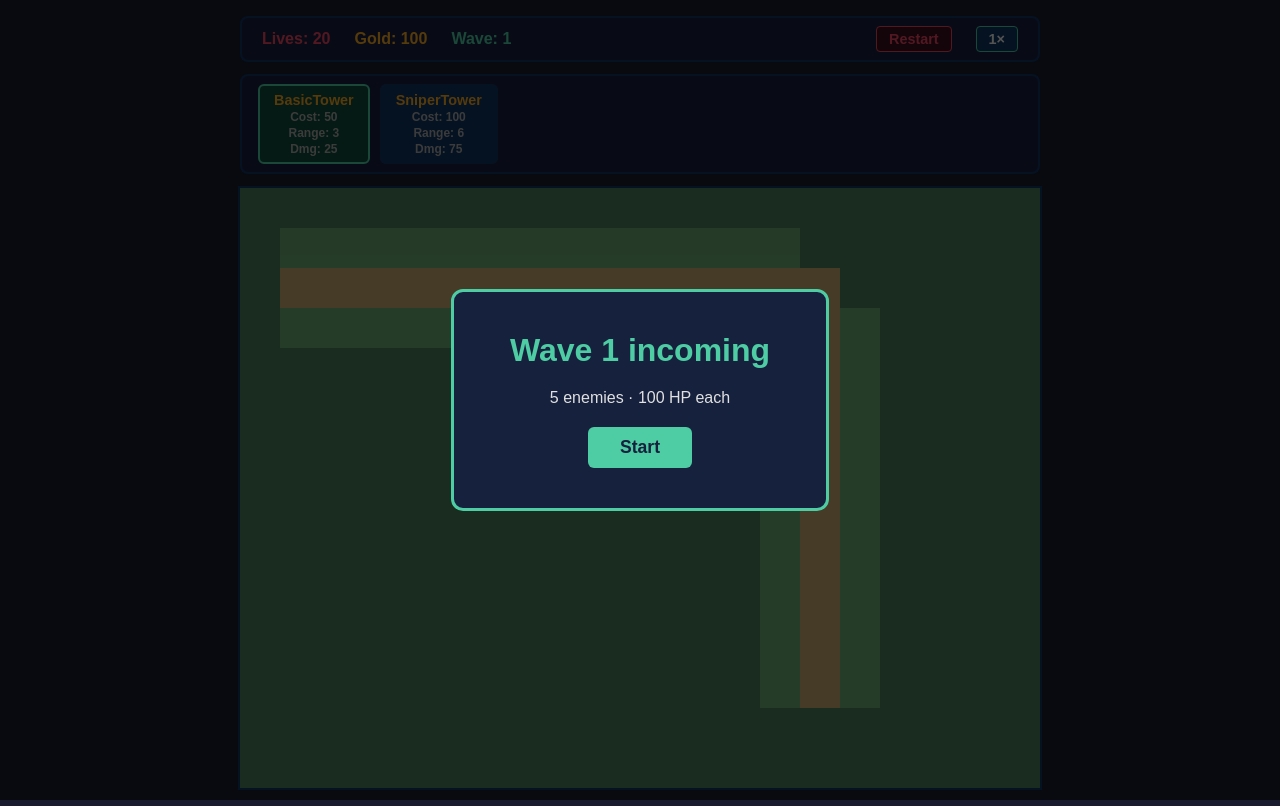
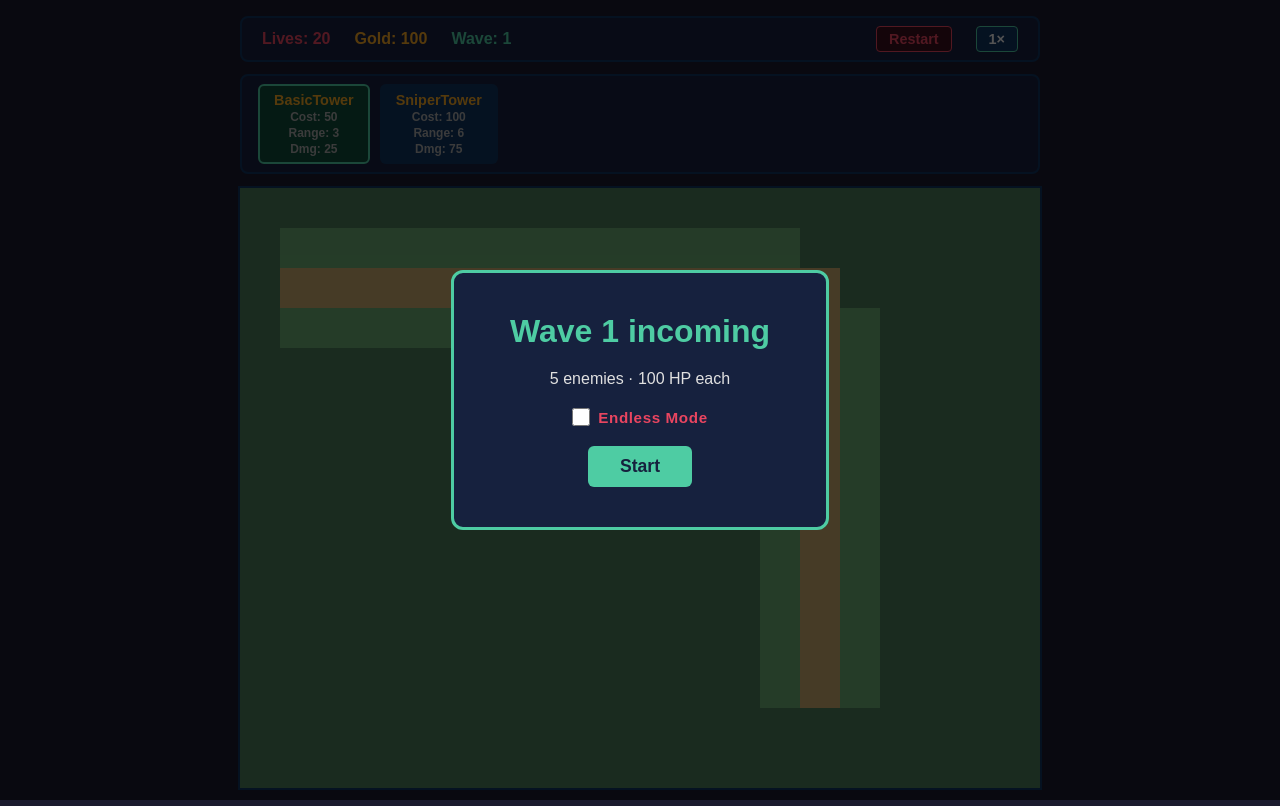
Before and after one commit to pf1991/autonomous-dev-loop-demo, a React (Vite) app: page / in a window 1280 px wide. Built offline with nearby package versions, Linux system fonts and the light colour scheme.

Commit message:
feat: endless mode (#62)
* feat: endless mode (#56)

* fix: address review findings — add 11 more endless-mode unit tests to reach 24

* test(e2e): add endless mode smoke tests and fix finalScore hook index (#56)

```diff
--- a/src/App.jsx
+++ b/src/App.jsx
@@ -8,7 +8,7 @@ import { createDefaultMap, getPathWaypoints } from './game/map'
 import { TOWER_TYPES, createTower, canAfford, canUpgrade, upgradeTower, getUpgradeCost, getNextUpgradeStats, sellTower } from './game/tower'
 import { createEnemy, moveEnemy } from './game/enemy'
 import { processCombat } from './game/combat'
-import { getWaveEnemyHp, getWaveEnemyCount, getWaveComposition, getEarlyWaveBonus } from './game/wave'
+import { getWaveEnemyHp, getWaveEnemyCount, getWaveComposition, getEarlyWaveBonus, getEndlessWaveEnemyHp, getEndlessWaveEnemyCount, getEndlessWaveComposition } from './game/wave'
 import { useGameLoop } from './hooks/useGameLoop'
 import { computeScore } from './game/score'
 import { saveLeaderboardEntry } from './utils/leaderboard'
@@ -47,6 +47,9 @@ function App() {
   const [hoveredSlot, setHoveredSlot] = useState(null)
   // 'playing' | 'between-waves' | 'win' | 'lose'
   const [gamePhase, setGamePhase] = useState('between-waves')
+  // Endless mode — when true the game never ends at wave 10; difficulty scales infinitely
+  const [endlessMode, setEndlessMode] = useState(false)
+  const endlessModeRef = useRef(false)
   // Score tracking
   const [finalScore, setFinalScore] = useState(null)
 
@@ -217,7 +220,8 @@ function App() {
       const wavesJustCompleted = 1 + earlyWaveCountRef.current
       wavesCompletedRef.current += wavesJustCompleted
 
-      if (currentWaveNum >= TOTAL_WAVES) {
+      // In endless mode the game never ends on wave 10 — keep going
+      if (currentWaveNum >= TOTAL_WAVES && !endlessModeRef.current) {
         const score = computeScore({
           kills: totalKillsRef.current,
           goldEarned: totalGoldEarnedRef.current,
@@ -285,6 +289,13 @@ function App() {
     setSelectedTower(null)
   }
 
+  function handleToggleEndless() {
+    // Only toggleable on the pre-wave-1 screen (wave hasn't started yet)
+    const next = !endlessModeRef.current
+    endlessModeRef.current = next
+    setEndlessMode(next)
+  }
+
   function handleRestart() {
     setGold(INITIAL_STATE.gold)
     syncLives(INITIAL_STATE.lives)
@@ -313,11 +324,24 @@ function App() {
     setEarlyWaveCalled(false)
     setPendingWaveAdvance(0)
     setFinalScore(null)
+    endlessModeRef.current = false
+    setEndlessMode(false)
     syncPhase('between-waves')
   }
 
+  // Endless-aware helpers — route to the appropriate scaling functions
+  function waveEnemyHp(waveNumber) {
+    return endlessModeRef.current ? getEndlessWaveEnemyHp(waveNumber) : getWaveEnemyHp(waveNumber)
+  }
+  function waveEnemyCount(waveNumber) {
+    return endlessModeRef.current ? getEndlessWaveEnemyCount(waveNumber) : getWaveEnemyCount(waveNumber)
+  }
+  function waveComposition(waveNumber) {
+    return endlessModeRef.current ? getEndlessWaveComposition(waveNumber) : getWaveComposition(waveNumber)
+  }
+
   function buildSpawnQueue(waveNumber) {
-    const composition = getWaveComposition(waveNumber)
+    const composition = waveComposition(waveNumber)
     // Flatten into an ordered array of type strings
     const types = []
     for (const { type, count } of composition) {
@@ -354,9 +378,9 @@ function App() {
   }
 
   function handleCallNextWaveEarly() {
-    // Guard: only one early call per wave, and not on the final wave
+    // Guard: only one early call per wave, and not on the final wave (unless endless mode)
     if (earlyWaveCalledRef.current) return
-    if (waveRef.current >= TOTAL_WAVES) return
+    if (!endlessModeRef.current && waveRef.current >= TOTAL_WAVES) return
 
     earlyWaveCalledRef.current = true
     earlyWaveCountRef.current = 1
@@ -383,7 +407,8 @@ function App() {
         speed={speed}
         onSpeedToggle={handleSpeedToggle}
         onRestart={handleRestart}
-        showNextWave={gamePhase === 'playing' && wave < TOTAL_WAVES}
+        showNextWave={gamePhase === 'playing' && (endlessMode || wave < TOTAL_WAVES)}
+        endlessMode={endlessMode}
         earlyWaveDisabled={earlyWaveCalled}
         onNextWaveEarly={handleCallNextWaveEarly}
       />
@@ -413,8 +438,8 @@ function App() {
         sellTower={sellTower}
         showCountdownBanner={gamePhase === 'between-waves' && wave > 1}
         countdownWave={wave + 1 + pendingWaveAdvance}
-        countdownEnemyCount={getWaveEnemyCount(wave + 1 + pendingWaveAdvance)}
-        countdownEnemyHp={getWaveEnemyHp(wave + 1 + pendingWaveAdvance)}
+        countdownEnemyCount={waveEnemyCount(wave + 1 + pendingWaveAdvance)}
+        countdownEnemyHp={waveEnemyHp(wave + 1 + pendingWaveAdvance)}
         onCountdownStart={handleNextWaveStart}
       />
       {gamePhase === 'lose' && (
@@ -426,9 +451,11 @@ function App() {
       {gamePhase === 'between-waves' && wave === 1 && (
         <NextWave
           wave={wave}
-          enemyCount={getWaveEnemyCount(wave)}
-          enemyHp={getWaveEnemyHp(wave)}
+          enemyCount={waveEnemyCount(wave)}
+          enemyHp={waveEnemyHp(wave)}
           onStart={handleNextWaveStart}
+          endlessMode={endlessMode}
+          onToggleEndless={handleToggleEndless}
         />
       )}
     </div>
--- a/src/components/HUD.jsx
+++ b/src/components/HUD.jsx
@@ -11,13 +11,15 @@
  *   showNextWave      — whether to show the "Next Wave" early-call button (bool)
  *   earlyWaveDisabled — whether the early-call button is already used this wave (bool)
  *   onNextWaveEarly   — callback invoked when the player calls next wave early
+ *   endlessMode       — whether endless mode is active (bool)
  */
-function HUD({ lives, gold, wave, speed, onSpeedToggle, onRestart, showNextWave, earlyWaveDisabled, onNextWaveEarly }) {
+function HUD({ lives, gold, wave, speed, onSpeedToggle, onRestart, showNextWave, earlyWaveDisabled, onNextWaveEarly, endlessMode = false }) {
   return (
     <div className="hud">
       <span className="hud-lives">Lives: {lives}</span>
       <span className="hud-gold">Gold: {gold}</span>
       <span className="hud-wave">Wave: {wave}</span>
+      {endlessMode && <span className="hud-endless-badge">ENDLESS</span>}
       {showNextWave && (
         <button
           className="hud-next-wave"
--- a/src/components/NextWave.jsx
+++ b/src/components/NextWave.jsx
@@ -1,9 +1,30 @@
-function NextWave({ wave, enemyCount = 5, enemyHp = 100, onStart }) {
+/**
+ * NextWave — shown before wave 1 to let the player start the game.
+ * Props:
+ *   wave            — wave number about to start (number)
+ *   enemyCount      — number of enemies in this wave (number)
+ *   enemyHp         — HP per enemy (number)
+ *   onStart         — callback invoked when Start is clicked
+ *   endlessMode     — whether endless mode is active (bool) [only wave 1]
+ *   onToggleEndless — callback to toggle endless mode (only shown on wave 1)
+ */
+function NextWave({ wave, enemyCount = 5, enemyHp = 100, onStart, endlessMode = false, onToggleEndless }) {
   return (
     <div className="next-wave-overlay">
       <div className="next-wave-box">
         <h2 className="next-wave-message">Wave {wave} incoming</h2>
         <p className="next-wave-info">{enemyCount} enemies &middot; {enemyHp} HP each</p>
+        {onToggleEndless && (
+          <label className="endless-mode-toggle">
+            <input
+              type="checkbox"
+              checked={endlessMode}
+              onChange={onToggleEndless}
+              className="endless-mode-checkbox"
+            />
+            <span className="endless-mode-label">Endless Mode</span>
+          </label>
+        )}
         <button className="next-wave-start" onClick={onStart}>
           Start
         </button>
--- a/src/game/wave.js
+++ b/src/game/wave.js
@@ -76,6 +76,55 @@ export function createWave(waveNumber) {
 }
 
 /**
+ * getEndlessWaveEnemyHp returns the HP for enemies in an endless-mode wave.
+ *
+ * Waves 1–10 use the standard formula.
+ * Wave 11+: starts at wave-10 HP (325) and scales by ×1.15 per wave beyond 10.
+ *
+ * @param {number} waveNumber - 1-based wave number
+ * @returns {number} HP value (integer)
+ */
+export function getEndlessWaveEnemyHp(waveNumber) {
+  if (waveNumber <= 10) return getWaveEnemyHp(waveNumber)
+  const base = getWaveEnemyHp(10) // 325
+  return Math.round(base * Math.pow(1.15, waveNumber - 10))
+}
+
+/**
+ * getEndlessWaveEnemyCount returns the number of enemies in an endless-mode wave.
+ *
+ * Waves 1–10 use the standard formula.
+ * Wave 11+: starts at wave-10 count (9) and adds 1 per 2 extra waves.
+ *
+ * @param {number} waveNumber - 1-based wave number
+ * @returns {number} Enemy count
+ */
+export function getEndlessWaveEnemyCount(waveNumber) {
+  if (waveNumber <= 10) return getWaveEnemyCount(waveNumber)
+  const base = getWaveEnemyCount(10) // 9
+  return base + Math.floor((waveNumber - 10) / 2)
+}
+
+/**
+ * getEndlessWaveComposition returns the enemy mix for an endless-mode wave.
+ *
+ * Wave 11+: always 30% Grunts / 70% Tanks (heavier tank-weighted).
+ *
+ * @param {number} waveNumber - 1-based wave number
+ * @returns {Array<{ type: 'grunt'|'tank', count: number }>}
+ */
+export function getEndlessWaveComposition(waveNumber) {
+  if (waveNumber <= 10) return getWaveComposition(waveNumber)
+  const total = getEndlessWaveEnemyCount(waveNumber)
+  const tankCount = Math.round(total * 0.7)
+  const gruntCount = total - tankCount
+  const result = []
+  if (gruntCount > 0) result.push({ type: 'grunt', count: gruntCount })
+  if (tankCount > 0) result.push({ type: 'tank', count: tankCount })
+  return result
+}
+
+/**
  * getEarlyWaveBonus returns the gold-per-kill multiplier granted when the player
  * calls the next wave early.
  *
--- a/src/index.css
+++ b/src/index.css
@@ -659,3 +659,38 @@ body {
 .next-wave-start:hover {
   background: #38b08a;
 }
+
+/* ── Endless mode toggle (NextWave overlay) ─────────────────────────── */
+.endless-mode-toggle {
+  display: flex;
+  align-items: center;
+  gap: 8px;
+  cursor: pointer;
+  user-select: none;
+}
+
+.endless-mode-checkbox {
+  width: 18px;
+  height: 18px;
+  cursor: pointer;
+  accent-color: #e94560;
+}
+
+.endless-mode-label {
+  font-size: 0.95rem;
+  font-weight: 700;
+  color: #e94560;
+  letter-spacing: 0.04em;
+}
+
+/* ── Endless badge in HUD ───────────────────────────────────────────── */
+.hud-endless-badge {
+  background: #e94560;
+  color: #fff;
+  font-size: 0.75rem;
+  font-weight: 800;
+  letter-spacing: 0.08em;
+  padding: 2px 8px;
+  border-radius: 4px;
+  text-transform: uppercase;
+}
```
Also changed, not shown: 2 other files (tests, documents, lock files or other folders).
